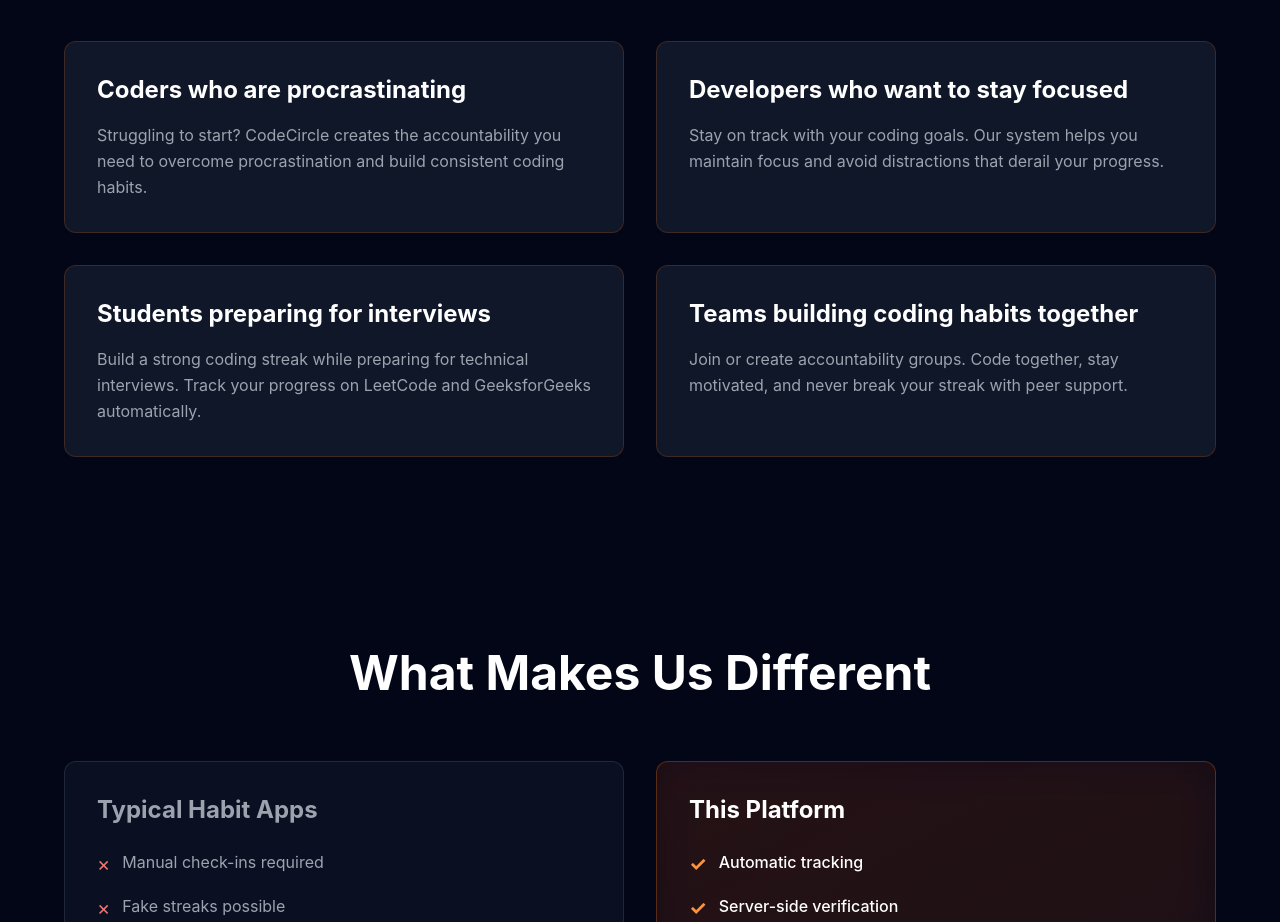
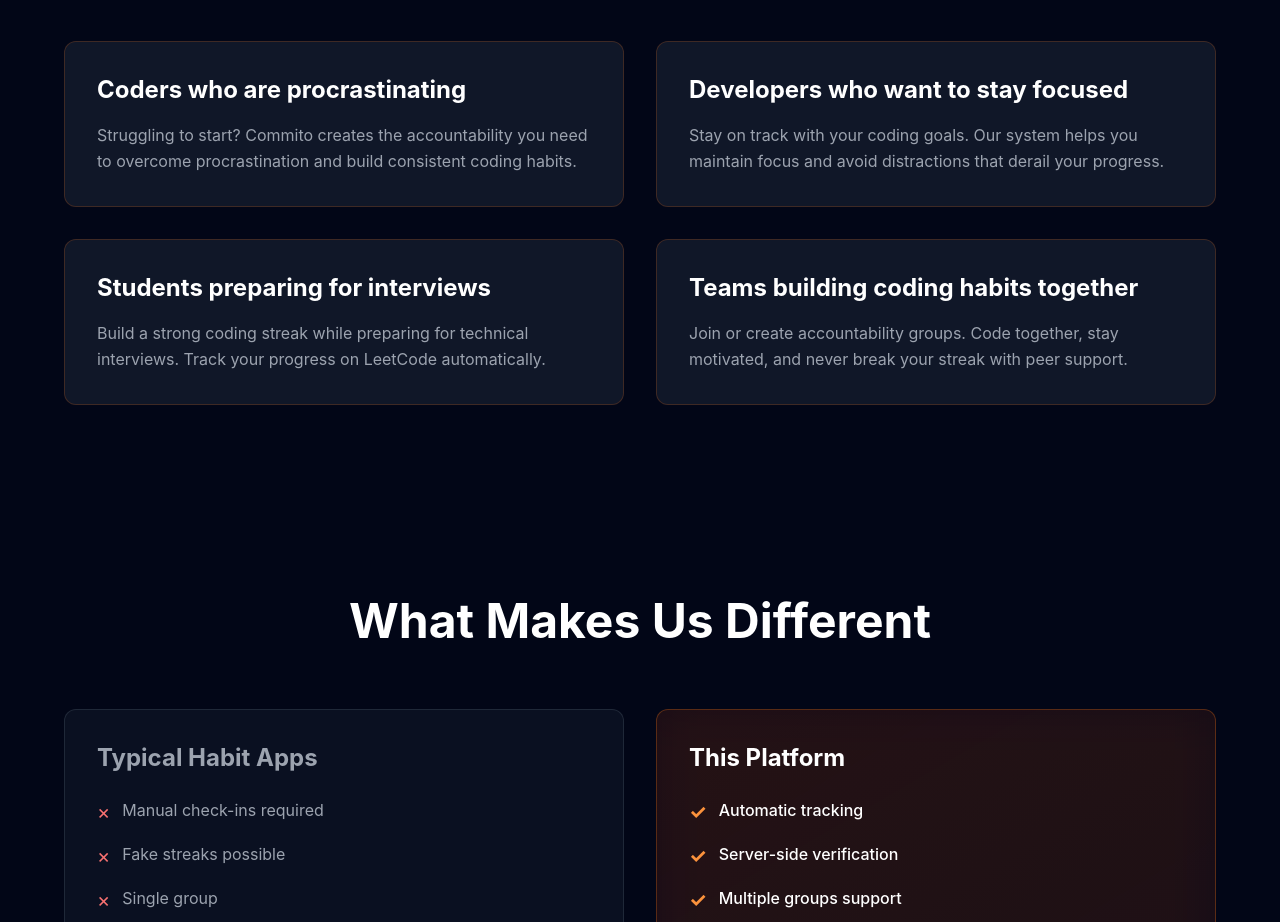
Before and after one commit to zia-rayan1998/CodeCircle, a Next.js app: page / in a window 1280 px wide. Shown: the part 4360-5282 px from the top of the page. Built offline with nearby package versions, Linux system fonts and the light colour scheme.

Commit message:
changed the name

```diff
--- a/components/WhoCanUseIt.tsx
+++ b/components/WhoCanUseIt.tsx
@@ -7,7 +7,7 @@ export default function WhoCanUseIt() {
   const features = [
     {
       title: 'Coders who are procrastinating',
-      description: 'Struggling to start? CodeCircle creates the accountability you need to overcome procrastination and build consistent coding habits.',
+      description: 'Struggling to start? Commito creates the accountability you need to overcome procrastination and build consistent coding habits.',
     },
     {
       title: 'Developers who want to stay focused',
@@ -15,7 +15,7 @@ export default function WhoCanUseIt() {
     },
     {
       title: 'Students preparing for interviews',
-      description: 'Build a strong coding streak while preparing for technical interviews. Track your progress on LeetCode and GeeksforGeeks automatically.',
+      description: 'Build a strong coding streak while preparing for technical interviews. Track your progress on LeetCode automatically.',
     },
     {
       title: 'Teams building coding habits together',
```
